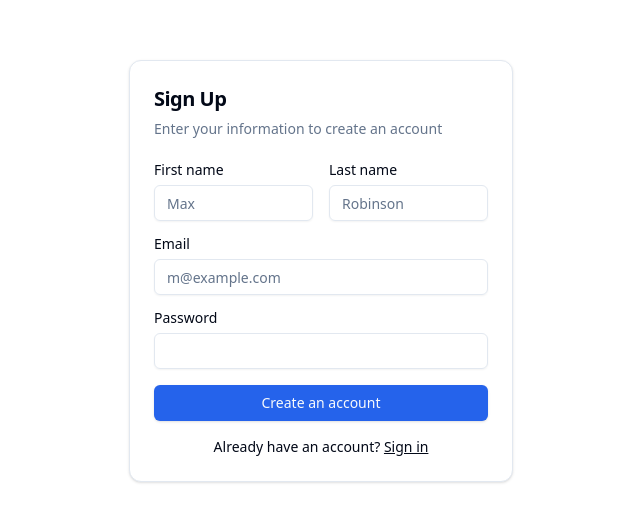
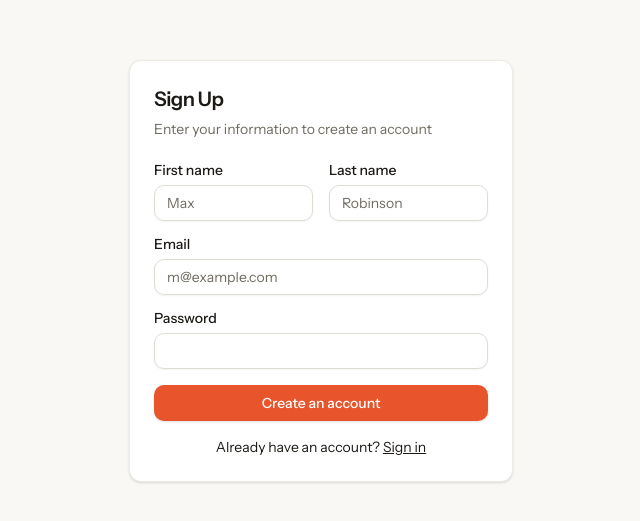
Before and after one commit to Manas-33/moment, a Next.js app in the folder client/: page /signup in a window 1280 px wide. Shown: the part 129-650 px from the top of the page, without its empty margins (319-959 px from the left). Built offline with nearby package versions, Linux system fonts and the light colour scheme.

Commit message:
Rework theme into warm editorial palette and fonts

```diff
--- a/client/app/globals.css
+++ b/client/app/globals.css
@@ -4,111 +4,85 @@
 
 @layer base {
   :root {
-    --background: 0 0% 100%;
-    --foreground: 222.2 84% 4.9%;
+    --background: 45 29% 97%;
+    --foreground: 34 13% 10%;
 
     --card: 0 0% 100%;
-    --card-foreground: 222.2 84% 4.9%;
+    --card-foreground: 34 13% 10%;
 
     --popover: 0 0% 100%;
-    --popover-foreground: 222.2 84% 4.9%;
+    --popover-foreground: 34 13% 10%;
 
-    --primary: 221.2 83.2% 53.3%;
-    --primary-foreground: 210 40% 98%;
+    --primary: 13 80% 54%;
+    --primary-foreground: 0 0% 100%;
 
-    --secondary: 210 40% 96.1%;
-    --secondary-foreground: 222.2 47.4% 11.2%;
+    --secondary: 43 26% 95%;
+    --secondary-foreground: 34 13% 10%;
 
-    --muted: 210 40% 96.1%;
-    --muted-foreground: 215.4 16.3% 46.9%;
+    --muted: 45 24% 93%;
+    --muted-foreground: 40 7% 41%;
 
-    --accent: 210 40% 96.1%;
-    --accent-foreground: 222.2 47.4% 11.2%;
+    --accent: 43 26% 95%;
+    --accent-foreground: 34 13% 10%;
 
-    --destructive: 0 84.2% 60.2%;
-    --destructive-foreground: 210 40% 98%;
+    --destructive: 0 72% 51%;
+    --destructive-foreground: 0 0% 100%;
 
-    --border: 214.3 31.8% 91.4%;
-    --input: 214.3 31.8% 91.4%;
-    --ring: 221.2 83.2% 53.3%;
+    --border: 47 19% 91%;
+    --input: 45 16% 85%;
+    --ring: 13 80% 54%;
 
-    --radius: 0.5rem;
+    --radius: 0.75rem;
 
-    --sidebar-background: 0 0% 98%;
-
-    --sidebar-foreground: 240 5.3% 26.1%;
-
-    --sidebar-primary: 240 5.9% 10%;
-
-    --sidebar-primary-foreground: 0 0% 98%;
-
-    --sidebar-accent: 240 4.8% 95.9%;
-
-    --sidebar-accent-foreground: 240 5.9% 10%;
-
-    --sidebar-border: 220 13% 91%;
-
-    --sidebar-ring: 217.2 91.2% 59.8%;
+    --sidebar-background: 0 0% 100%;
+    --sidebar-foreground: 37 8% 32%;
+    --sidebar-primary: 13 80% 54%;
+    --sidebar-primary-foreground: 0 0% 100%;
+    --sidebar-accent: 17 78% 95%;
+    --sidebar-accent-foreground: 13 80% 54%;
+    --sidebar-border: 47 19% 91%;
+    --sidebar-ring: 13 80% 54%;
   }
 
   .dark {
-    --background: 222.2 84% 4.9%;
-    --foreground: 210 40% 98%;
+    --background: 40 13% 9%;
+    --foreground: 42 31% 94%;
 
-    --card: 222.2 84% 4.9%;
-    --card-foreground: 210 40% 98%;
+    --card: 40 15% 12%;
+    --card-foreground: 42 31% 94%;
 
-    --popover: 222.2 84% 4.9%;
-    --popover-foreground: 210 40% 98%;
+    --popover: 40 16% 11%;
+    --popover-foreground: 42 31% 94%;
 
-    --primary: 217.2 91.2% 59.8%;
-    --primary-foreground: 222.2 47.4% 11.2%;
+    --primary: 14 100% 62%;
+    --primary-foreground: 40 13% 9%;
 
-    --secondary: 217.2 32.6% 17.5%;
-    --secondary-foreground: 210 40% 98%;
+    --secondary: 40 17% 14%;
+    --secondary-foreground: 42 31% 94%;
 
-    --muted: 217.2 32.6% 17.5%;
-    --muted-foreground: 215 20.2% 65.1%;
+    --muted: 38 18% 12%;
+    --muted-foreground: 42 10% 60%;
 
-    --accent: 217.2 32.6% 17.5%;
-    --accent-foreground: 210 40% 98%;
+    --accent: 40 17% 14%;
+    --accent-foreground: 42 31% 94%;
 
-    --destructive: 0 62.8% 30.6%;
-    --destructive-foreground: 210 40% 98%;
+    --destructive: 0 62% 45%;
+    --destructive-foreground: 42 31% 94%;
 
-    --border: 217.2 32.6% 17.5%;
-    --input: 217.2 32.6% 17.5%;
-    --ring: 224.3 76.3% 48%;
-    --sidebar-background: 240 5.9% 10%;
-    --sidebar-foreground: 240 4.8% 95.9%;
-    --sidebar-primary: 224.3 76.3% 48%;
-    --sidebar-primary-foreground: 0 0% 100%;
-    --sidebar-accent: 240 3.7% 15.9%;
-    --sidebar-accent-foreground: 240 4.8% 95.9%;
-    --sidebar-border: 240 3.7% 15.9%;
-    --sidebar-ring: 217.2 91.2% 59.8%;
+    --border: 42 16% 15%;
+    --input: 44 15% 20%;
+    --ring: 14 100% 62%;
+
+    --sidebar-background: 40 16% 11%;
+    --sidebar-foreground: 42 10% 60%;
+    --sidebar-primary: 14 100% 62%;
+    --sidebar-primary-foreground: 40 13% 9%;
+    --sidebar-accent: 21 38% 18%;
+    --sidebar-accent-foreground: 14 100% 62%;
+    --sidebar-border: 42 16% 15%;
+    --sidebar-ring: 14 100% 62%;
   }
 }
-
-@layer base {
-  * {
-    @apply border-border;
-  }
-  body {
-    @apply bg-background text-foreground;
-  }
-}
-
-/* Custom styles for better visibility in light mode */
-.bg-primary-light {
-  @apply bg-primary/20 dark:bg-primary/30;
-}
-
-.bg-secondary-light {
-  @apply bg-secondary/20 dark:bg-secondary/30;
-}
-
-
 
 @layer base {
   * {
@@ -116,5 +90,34 @@
   }
   body {
     @apply bg-background text-foreground;
+    font-family: var(--font-sans), system-ui, sans-serif;
+  }
+  /* Display face for headings and prominent numerals */
+  h1, h2, h3, .font-display {
+    font-family: var(--font-display), var(--font-sans), system-ui, sans-serif;
+    letter-spacing: -0.02em;
+  }
+  ::selection {
+    background: hsl(13 80% 54% / 0.18);
+  }
+  .dark ::selection {
+    background: hsl(14 100% 62% / 0.24);
   }
 }
+
+@layer utilities {
+  /* Uppercase mono eyebrow/label, as used across the design system */
+  .label-mono {
+    font-family: var(--font-mono), ui-monospace, monospace;
+    text-transform: uppercase;
+    letter-spacing: 0.12em;
+  }
+}
+
+/* Legacy helpers kept for backward compatibility */
+.bg-primary-light {
+  @apply bg-primary/20 dark:bg-primary/30;
+}
+.bg-secondary-light {
+  @apply bg-secondary/20 dark:bg-secondary/30;
+}
--- a/client/app/layout.tsx
+++ b/client/app/layout.tsx
@@ -1,22 +1,32 @@
 import type { Metadata } from "next";
-import { Geist, Geist_Mono } from "next/font/google";
+import { Bricolage_Grotesque, Instrument_Sans, JetBrains_Mono } from "next/font/google";
 import "./globals.css";
 import Providers from "@/components/Provider";
 import ProtectedRoute from "@/components/ProtectedRoute";
 
-const geistSans = Geist({
-  variable: "--font-geist-sans",
+const instrumentSans = Instrument_Sans({
+  variable: "--font-sans",
   subsets: ["latin"],
+  display: "swap",
 });
 
-const geistMono = Geist_Mono({
-  variable: "--font-geist-mono",
+const bricolage = Bricolage_Grotesque({
+  variable: "--font-display",
   subsets: ["latin"],
+  weight: ["600", "700", "800"],
+  display: "swap",
+});
+
+const jetbrainsMono = JetBrains_Mono({
+  variable: "--font-mono",
+  subsets: ["latin"],
+  weight: ["400", "500"],
+  display: "swap",
 });
 
 export const metadata: Metadata = {
   title: "Moment",
-  description: "Transform your podcasts into viral clips",
+  description: "Turn any long video into short vertical clips",
 };
 
 export default function RootLayout({
@@ -25,9 +35,9 @@ export default function RootLayout({
   children: React.ReactNode;
 }>) {
   return (
-    <html lang="en">
+    <html lang="en" suppressHydrationWarning>
       <body
-        className={`${geistSans.variable} ${geistMono.variable} antialiased`}
+        className={`${instrumentSans.variable} ${bricolage.variable} ${jetbrainsMono.variable} font-sans antialiased`}
       >
         <ProtectedRoute>
           <Providers>{children}</Providers>
--- a/client/tailwind.config.ts
+++ b/client/tailwind.config.ts
@@ -9,6 +9,11 @@ export default {
   ],
   theme: {
   	extend: {
+  		fontFamily: {
+  			sans: ['var(--font-sans)', 'system-ui', 'sans-serif'],
+  			display: ['var(--font-display)', 'var(--font-sans)', 'system-ui', 'sans-serif'],
+  			mono: ['var(--font-mono)', 'ui-monospace', 'monospace'],
+  		},
   		colors: {
   			background: 'hsl(var(--background))',
   			foreground: 'hsl(var(--foreground))',
```
